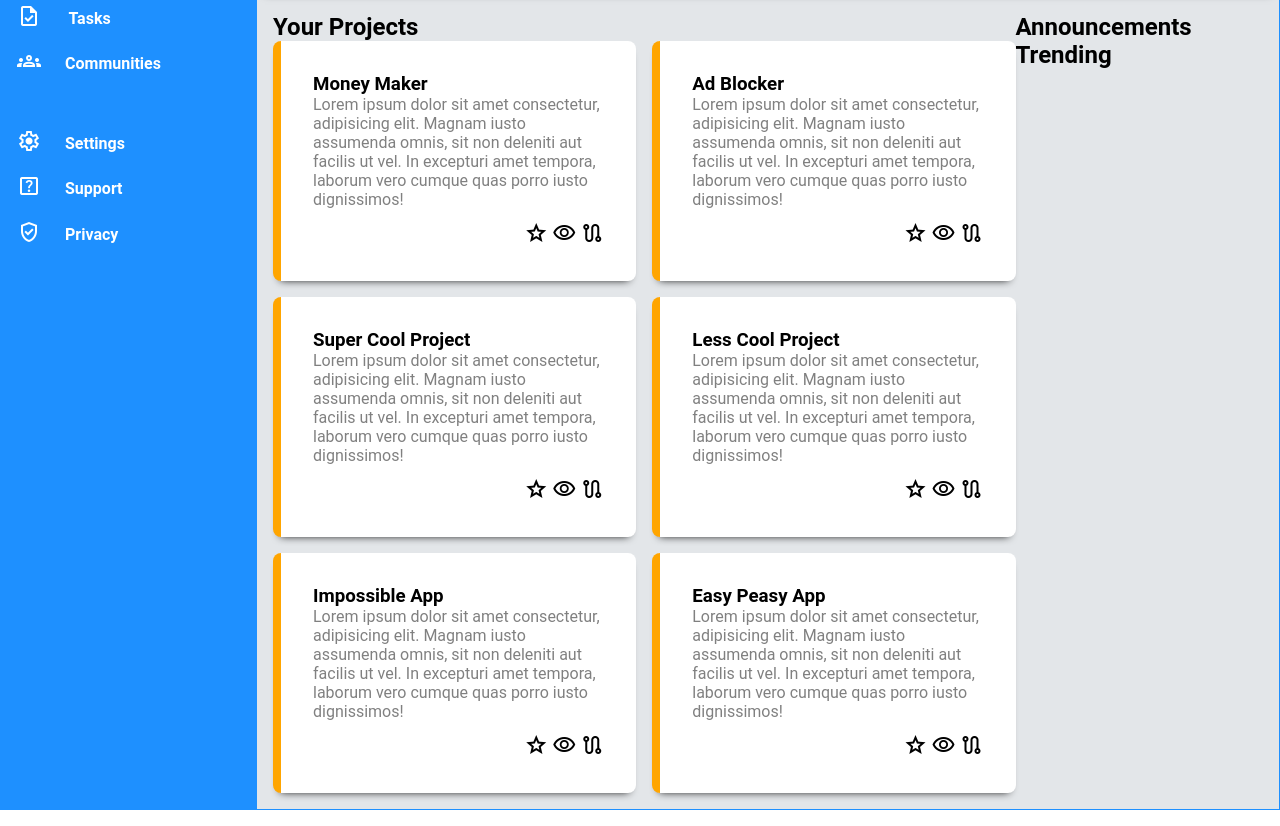
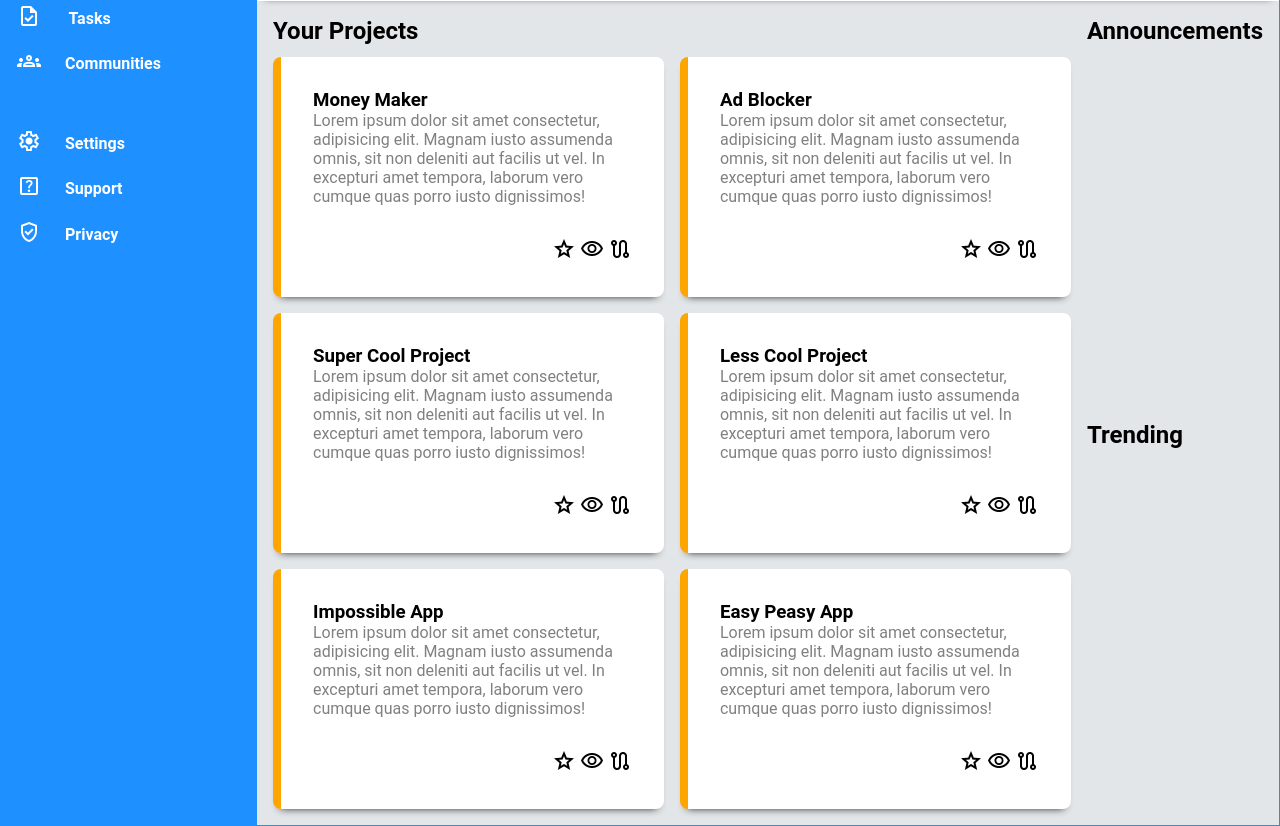
Before and after one commit to fmtayag/odin-dashboard, a plain HTML site: page index.html in a window 1280 px wide. Shown: the part 275-1101 px from the top of the page. Drawn offline with nearby package versions, Linux system fonts and the light colour scheme.

Commit message:
Grid-rify the main body

```diff
--- a/index.html
+++ b/index.html
@@ -186,6 +186,8 @@
           </div>
           <div>
             <h2>Announcements</h2>
+          </div>
+          <div>
             <h2>Trending</h2>
           </div>
         </div>
--- a/styles.css
+++ b/styles.css
@@ -208,7 +208,25 @@ button[type=button] {
     padding: 1em;
 
     display: grid;
-    grid-template-columns: 3fr 1fr;
+    gap: 1em;
+    grid-template-areas:
+        "projects announce"
+        "projects trends";
+}
+
+#body > div:nth-of-type(1) { /* Contains the cards subcontainer */
+    grid-area: projects;
+    & h2 {
+        padding-bottom: 0.5em;
+    }
+}
+
+#body > div:nth-of-type(2) {
+    grid-area: announce;
+}
+
+#body > div:nth-of-type(3) {
+    grid-area: trends;
 }
 
 #cards {
```
